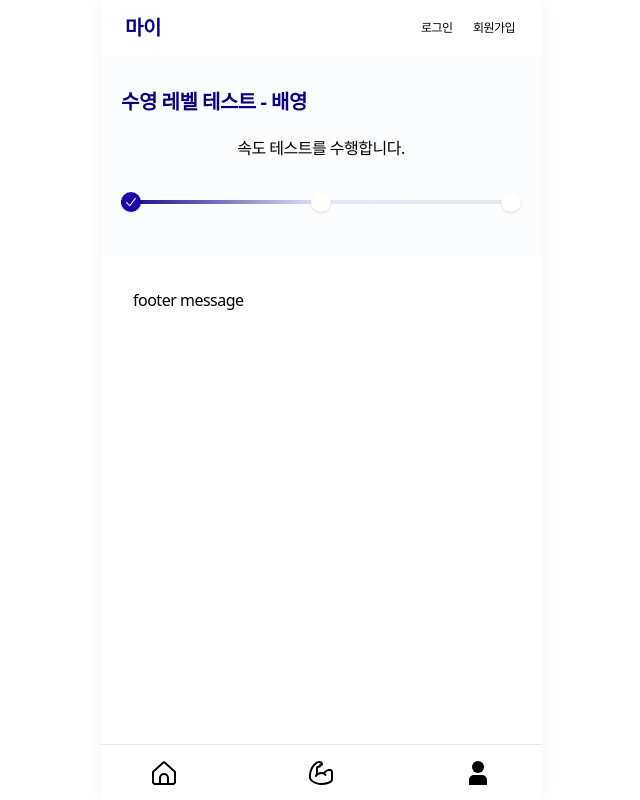
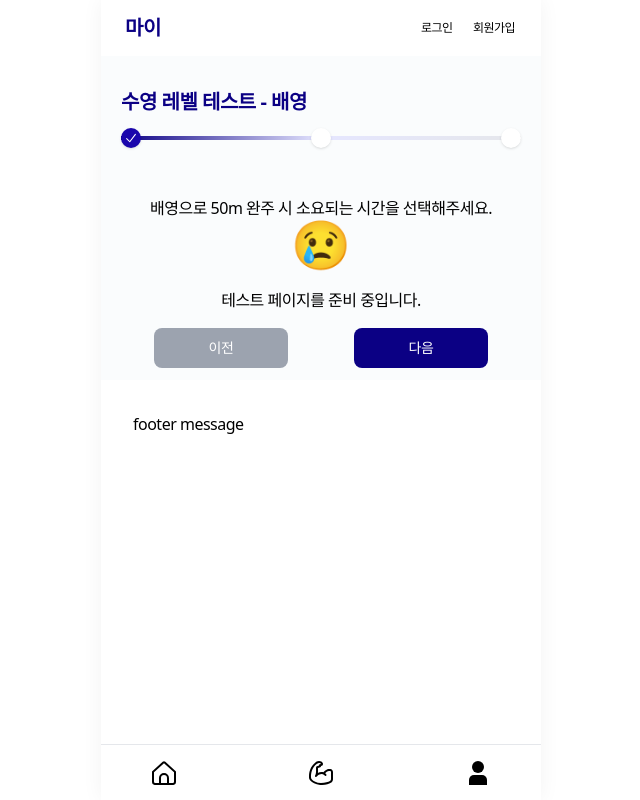
Before and after one commit to SwimmingTutor/SwimmingTutorClient, a React app: page /my/level/test/backstroke in a window 1280 px wide. Shown: the whole page, without its empty margins (319-959 px from the left). Built offline with nearby package versions, Linux system fonts and the light colour scheme.

Commit message:
Feat: TestForm.jsx 생성 및 설문 페이지 프레임 및 문항내용 변경

```diff
--- /dev/null
+++ b/src/components/My/TestForm.jsx
@@ -0,0 +1,10 @@
+import PageInfoText from '../PageInfoText.jsx';
+
+const TestForm = () => {
+  return (
+    <div>
+      <PageInfoText title='😢' content='테스트 페이지를 준비 중입니다.' />
+    </div>
+  );
+};
+export default TestForm;
--- a/src/pages/My/LevelTest.jsx
+++ b/src/pages/My/LevelTest.jsx
@@ -4,6 +4,8 @@ import PageTitle from '../../components/PageTitle.jsx';
 import Steps from '../../components/UI/Steps.jsx';
 import PageInfoText from '../../components/PageInfoText.jsx';
 import usePageSetup from '../../hooks/usePageSetup.js';
+import Button from '../../components/UI/Button.jsx';
+import TestForm from '../../components/My/TestForm.jsx';
 
 const LevelTestPage = () => {
   const param = useParams();
@@ -12,14 +14,9 @@ const LevelTestPage = () => {
 
   const [currentStep, setCurrentStep] = useState(1);
 
-  const blankDiv = <div className='h-10'></div>;
+  const blankDiv3 = <div className='h-3'></div>;
+  const blankDiv5 = <div className='h-5'></div>;
   const steps = ['speed', 'distance', 'technique'];
-
-  const pageDescriptions = {
-    speed: '속도 테스트를 수행합니다.',
-    distance: '거리 테스트를 수행합니다.',
-    technique: '기술 테스트를 수행합니다.'
-  };
 
   const contentForStep = step => {
     switch (step) {
@@ -49,6 +46,12 @@ const LevelTestPage = () => {
   };
   const strokenameKr = translateStrokeName(param.strokename);
 
+  const pageDescriptions = {
+    speed: `${strokenameKr}으로 50m 완주 시 소요되는 시간을 선택해주세요.`,
+    distance: `50분 동안 ${strokenameKr}으로 완주할 수 있는 거리를 선택해주세요.`,
+    technique: `${strokenameKr} 기술적인 부분 중 본인이 가장 최근에 배운 것을 선택해주세요.`
+  };
+
   const handleNextStep = () => {
     if (currentStep < steps.length) {
       setCurrentStep(currentStep + 1);
@@ -65,12 +68,26 @@ const LevelTestPage = () => {
   return (
     <>
       <PageTitle title={`수영 레벨 테스트 - ${strokenameKr}`} />
+      {blankDiv5}
+      <Steps key={currentStep} steps={[null, null, null]} currentStep={currentStep} />
+      {blankDiv3}
       <PageInfoText content={contentForStep(currentStep)} />
-      {blankDiv}
-      <Steps key={currentStep} steps={[null, null, null]} currentStep={currentStep} />
+      <TestForm />
       <div className='mt-4 flex justify-between'>
-        <button onClick={handlePreviousStep} disabled={currentStep == 1} />
-        <button onClick={handleNextStep} disabled={currentStep == steps.length} />
+        {/* <button onClick={handlePreviousStep} disabled={currentStep == 1} />
+        <button onClick={handleNextStep} disabled={currentStep == steps.length} /> */}
+        <Button
+          key='prev'
+          path={handlePreviousStep}
+          content='이전'
+          type={currentStep == 1 ? 'disable' : 'default'}
+        />
+        <Button
+          key='next'
+          path={handleNextStep}
+          content='다음'
+          type={currentStep == steps.length ? 'disable' : 'default'}
+        />
       </div>
     </>
   );
```
